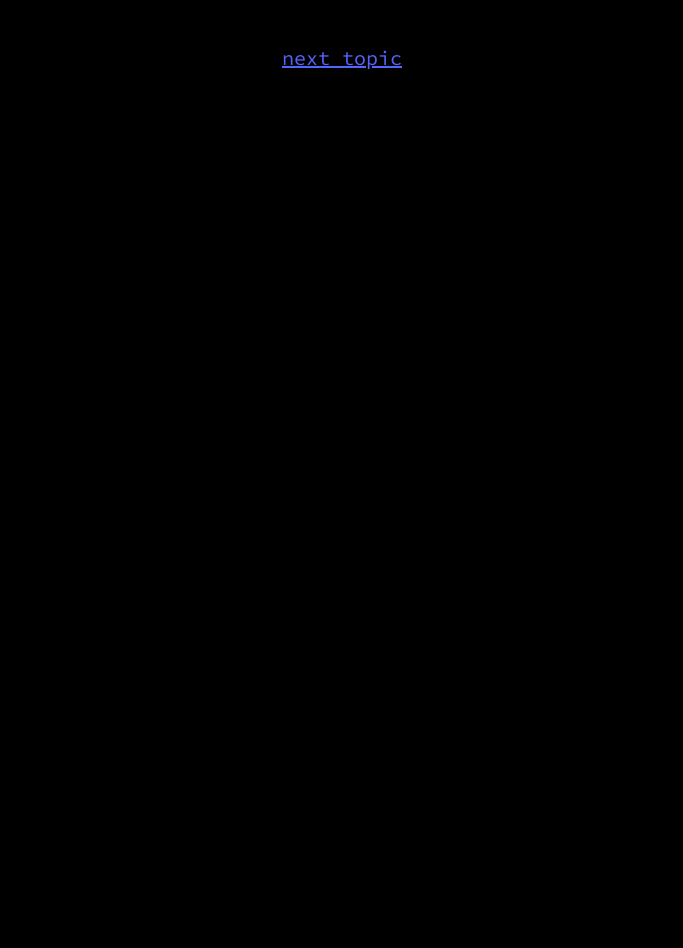
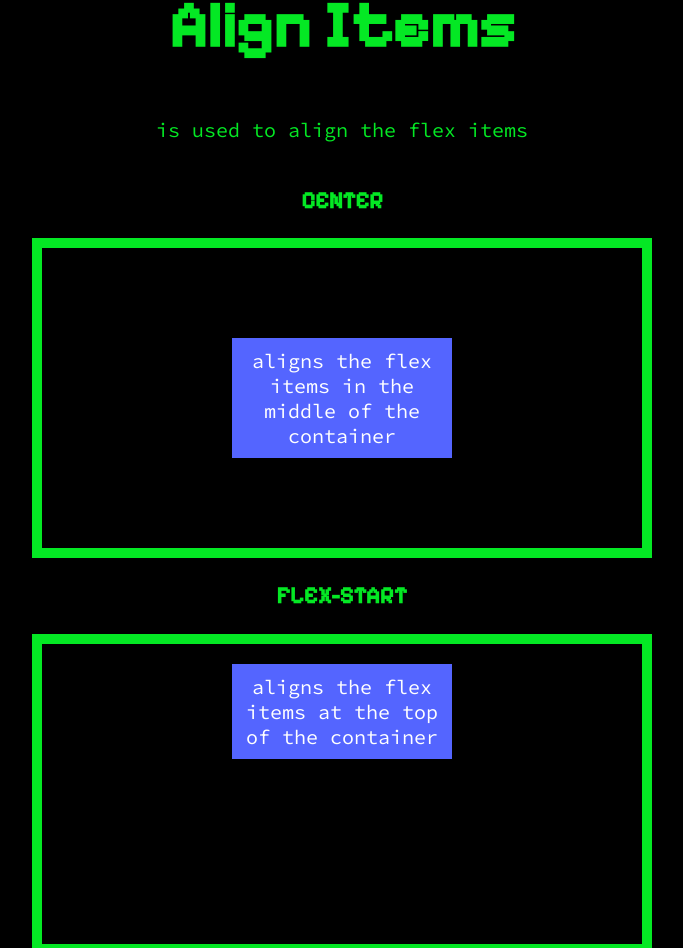
Before and after one commit to ValentinaValverde/responsiveWeb, a React (Vite) app: page /alignItems in a window 1280 px wide. Shown: the part 149-1097 px from the top of the page, without its empty margins (298-981 px from the left). Before the commit the page ends 800 px from the top, so only its background shows below. Built offline with nearby package versions, Linux system fonts and the light colour scheme.

Commit message:
Finished align-items page.

```diff
--- a/src/index.css
+++ b/src/index.css
@@ -411,3 +411,80 @@ footer{
 .description{
     padding: 20px;
 }
+
+.alignItemsContainer{
+    display: flex;
+    flex-direction: column;
+    justify-content: center;
+    align-items: center;
+
+    > .center{
+        display: flex;
+        flex-direction: row;
+        flex-wrap: wrap;
+        justify-content: center;
+        align-items: center;
+        border: solid 10px #04e824;
+        height: 300px;
+        width: 600px;
+        max-width: 95%;
+    }
+
+    > .flexStart{
+        display: flex;
+        flex-direction: row;
+        flex-wrap: wrap;
+        justify-content: center;
+        align-items: flex-start;
+        border: solid 10px #04e824;
+        height: 300px;
+        width: 600px;
+        max-width: 95%;
+    }
+
+    > .flexEnd{
+        display: flex;
+        flex-direction: row;
+        flex-wrap: wrap;
+        justify-content: center;
+        align-items: flex-end;
+        border: solid 10px #04e824;
+        height: 300px;
+        width: 600px;
+        max-width: 95%;
+    }
+
+    > .stretch{
+        display: flex;
+        flex-direction: row;
+        flex-wrap: wrap;
+        justify-content: center;
+        align-items: stretch;
+        border: solid 10px #04e824;
+        height: 300px;
+        width: 600px;
+        max-width: 95%;
+    }
+
+    > .baseline{
+        display: flex;
+        flex-direction: row;
+        flex-wrap: wrap;
+        justify-content: center;
+        align-items: baseline;
+        border: solid 10px #04e824;
+        height: 300px;
+        width: 600px;
+        max-width: 95%;
+    }
+}
+
+.pTag{
+    color: white;
+    background-color: antiquewhite;
+    width: 200px;
+    padding: 10px;
+    margin: 20px;
+    background-color: #5465ff;
+    text-align: center;
+}
--- a/src/routes/topics/alignItems.jsx
+++ b/src/routes/topics/alignItems.jsx
@@ -1,9 +1,40 @@
 import { Link } from "react-router-dom"
 
 export default function AlignItems() {
-    return(
+    return (
         <>
-            <h2>Align Items</h2>
+            <div className="directionMain">
+                <h2>Align Items</h2>
+                <p>is used to align the flex items</p>
+            </div>
+
+            <div className="alignItemsContainer">
+                <h3>CENTER</h3>
+                <div className="center">
+                    <p className="pTag">aligns the flex items in the middle of the container</p>
+                </div>
+
+                <h3>FLEX-START</h3>
+                <div className="flexStart">
+                    <p className="pTag">aligns the flex items at the top of the container</p>
+                </div>
+
+                <h3>FLEX-END</h3>
+                <div className="flexEnd">
+                    <p className="pTag">aligns the flex items at the bottom of the container</p>
+                </div>
+
+                <h3>STRETCH</h3>
+                <div className="stretch">
+                    <p className="pTag">stretches the flex items to fill the container (this is default)</p>
+                </div>
+
+                <h3>BASELINE</h3>
+                <div className="baseline">
+                    <p className="pTag">aligns the flex items such as their baselines aligns</p>
+                    <p className="pTag">aligns the flex items such as their baselines aligns</p>
+                </div>
+            </div>
 
 
 
```
